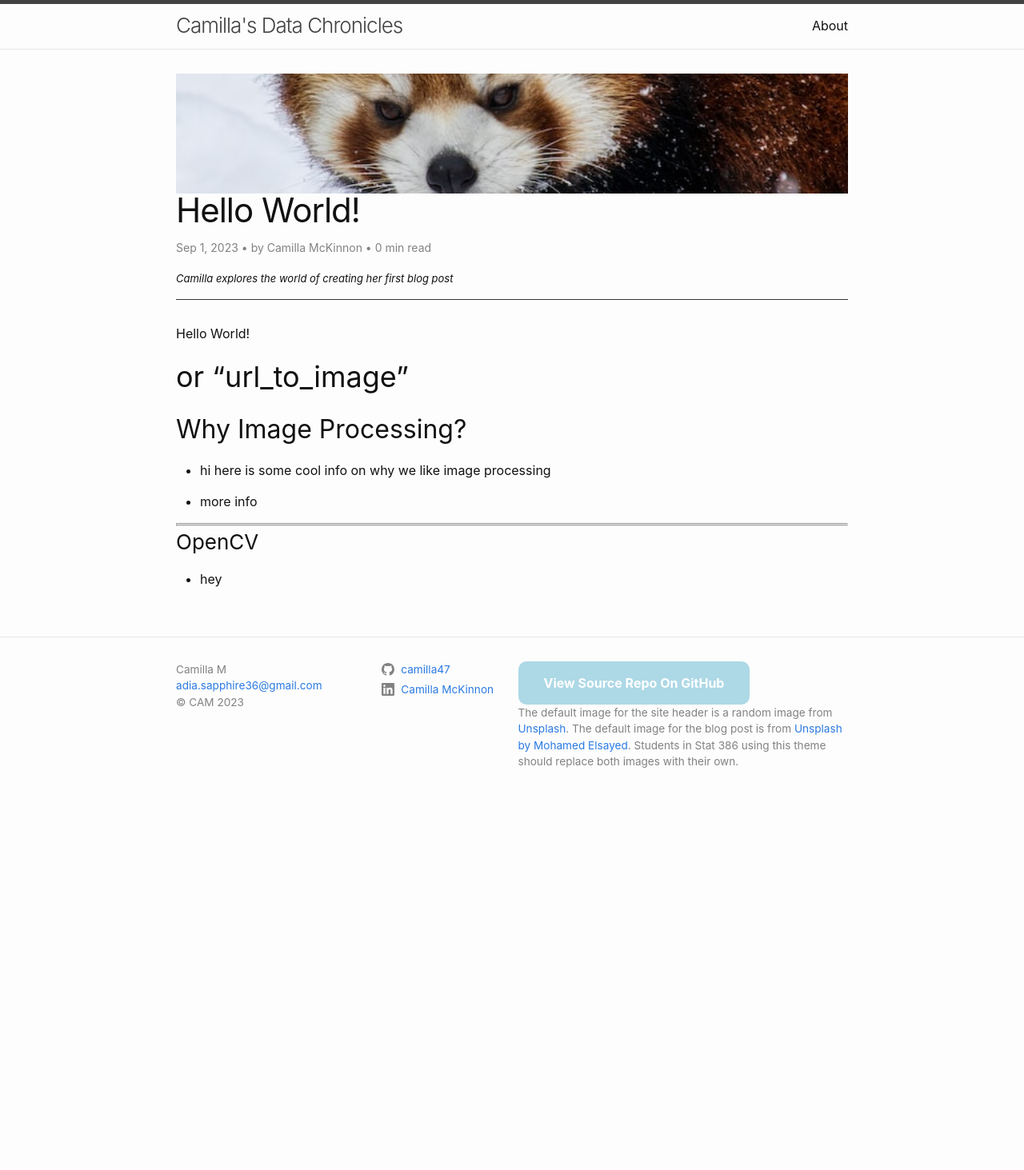
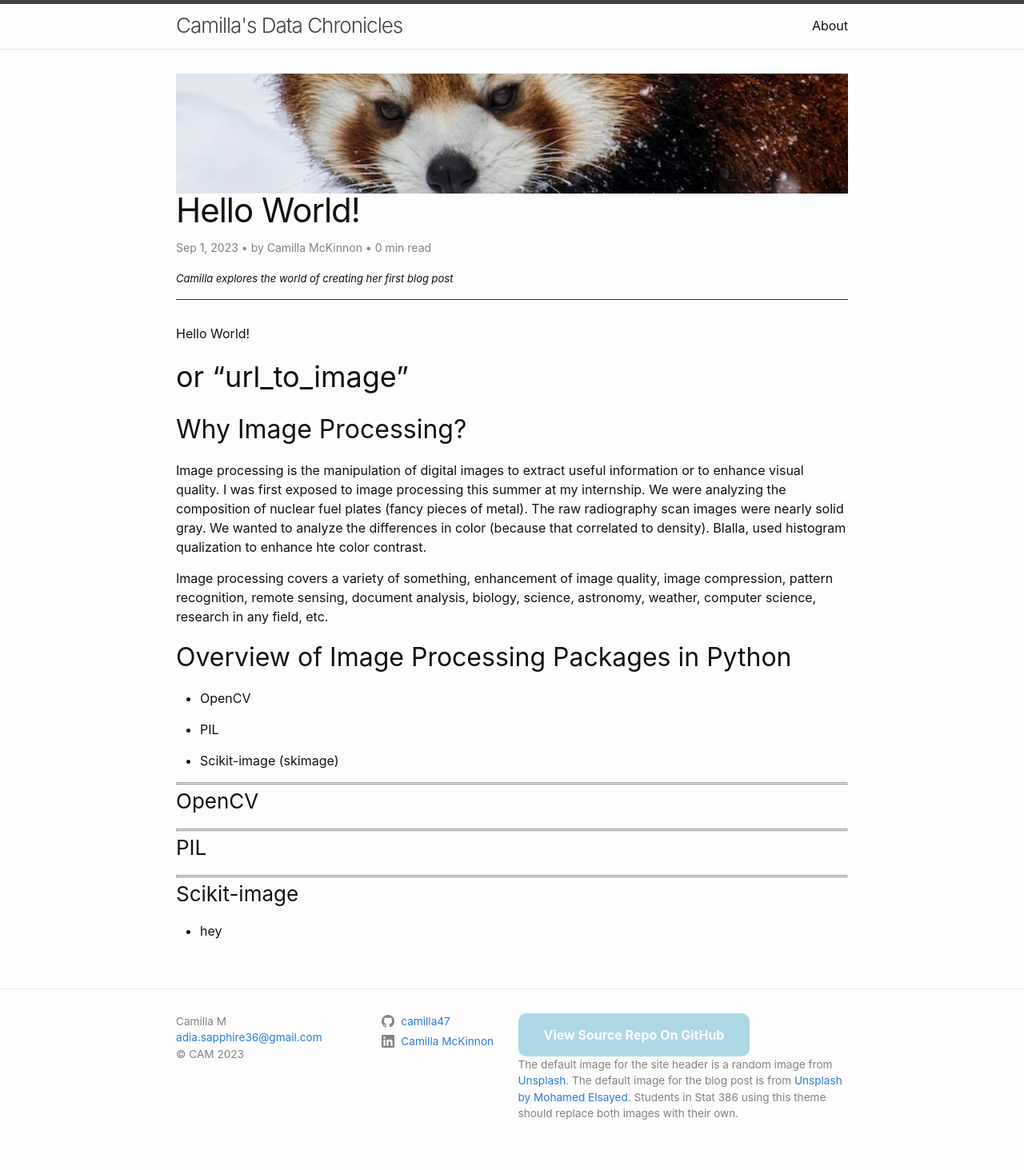
Before and after one commit to camilla47/camilla47.github.io, a Jekyll site: the page built from _posts/2023-09-01-first-post.md, in a window 1280 px wide. Shown: the whole page at 80% size. Built offline with Jekyll 4.4.1, drawn with Linux system fonts in a browser that asks for light colours; comment, search, counter and statistics services are not loaded; before the commit the page ends 1023 px from its top, so only the background shows below that.

Commit message:
Update 2023-09-01-first-post.md
creating an outline

```diff
--- a/_posts/2023-09-01-first-post.md
+++ b/_posts/2023-09-01-first-post.md
@@ -11,13 +11,32 @@ Hello World!
 
 ## Why Image Processing?
 
-* hi here is some cool info on why we like image processing
+Image processing is the manipulation of digital images to extract useful information or to enhance visual quality. I was first exposed to image processing this summer at my internship. We were analyzing the composition of nuclear fuel plates (fancy pieces of metal). The raw radiography scan images were nearly solid gray. We wanted to analyze the differences in color (because that correlated to density). Blalla, used histogram qualization to enhance hte color contrast.
 
-* more info
+Image processing covers a variety of something, enhancement of image quality, image compression, pattern recognition, remote sensing, document analysis, biology, science, astronomy, weather, computer science, research in any field, etc.
+
+## Overview of Image Processing Packages in Python
+
+* OpenCV
+
+* PIL
+
+* Scikit-image (skimage)
 
 ---
 ---
 
 ### OpenCV
 
+---
+---
+
+### PIL
+
+---
+---
+
+### Scikit-image
+
+
 * hey
```
